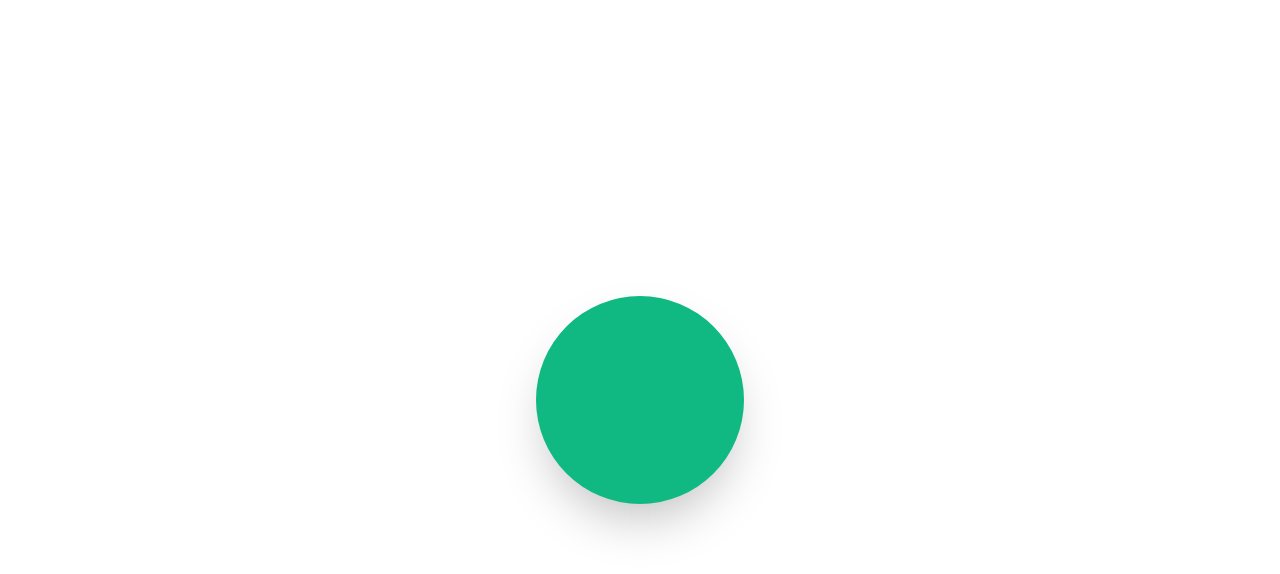
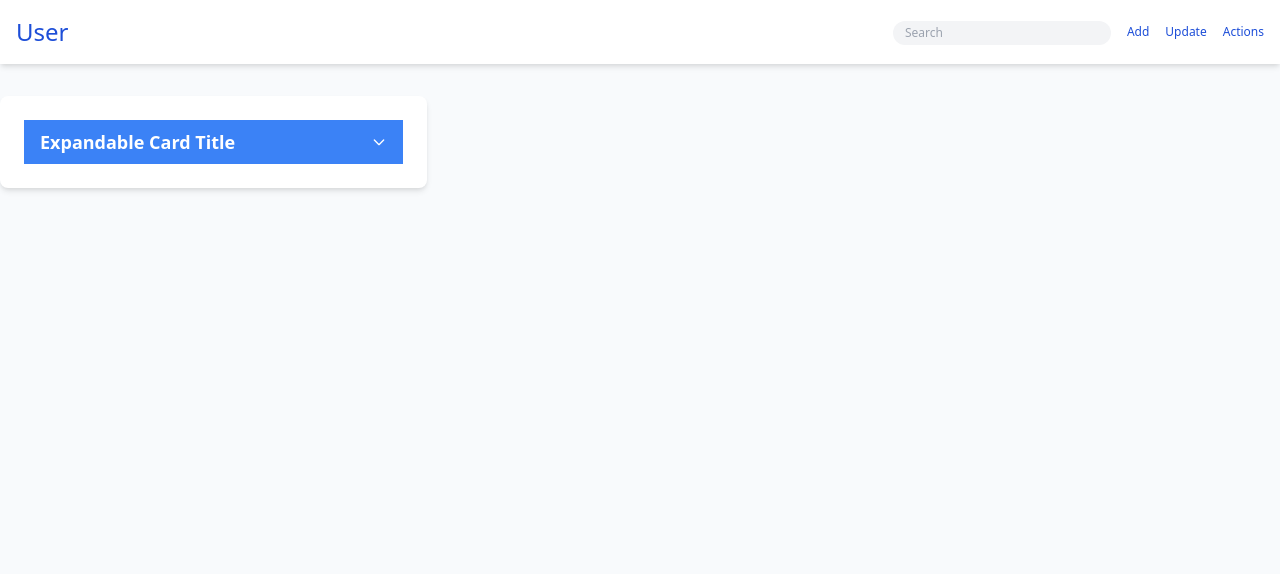
Before and after one commit to tahsin-hasan-m4/tailwind-demo, a website: page build/index.html in a window 1280 px wide. Drawn offline with nearby package versions, Linux system fonts and the light colour scheme.

Commit message:
User screen initiated

```diff
--- a/build/index.html
+++ b/build/index.html
@@ -4,10 +4,97 @@
     <meta charset="UTF-8">
     <meta name="viewport" content="width=device-width, initial-scale=1.0">
     <link rel="stylesheet" href="css/style.css">
-    <title>My Tailwind Project</title>
+    <title>User Maintenance</title>
+    <!-- Add the Tailwind CSS CDN or link to your local stylesheet -->
+    <link href="https://cdn.jsdelivr.net/npm/tailwindcss@2.2.15/dist/tailwind.min.css" rel="stylesheet">
 </head>
-<body class="min-h-screen grid place-content-center">
-    <div class="bg-emerald-500 w-52 h-52 rounded-full shadow-2xl">
+<body class="min-h-screen bg-slate-50 dark:bg-black dark:text-white">
+    <nav class="bg-white p-4 shadow-md">
+        <div class="container mx-auto flex justify-between items-center">
+            <!-- Left Section (Page Heading) -->
+            <h1 class="text-2xl font-sans text-blue-700">
+                <a href="#"> User </a>
+            </h1>
+
+            <!-- Right Section (Action Text and Search Field) -->
+            <div class="flex items-center space-x-4">
+                <!-- Search Field -->
+                <div class="relative text-gray-600">
+                    <input type="search" name="search" placeholder="Search" class="bg-gray-100 h-6 px-3 pr-8 rounded-full text-xs focus:outline-none">
+                    <button type="submit" class="absolute right-0 top-0 mt-1 mr-1">
+                    </button>
+                </div>
+
+                <!-- Action Text -->
+                <span class="text-blue-700 text-xs"><a href="#">Add</a></span>
+                <span class="text-blue-700 text-xs"><a href="#">Update</a></span>
+                <span class="text-blue-700 text-xs"><a href="#">Actions</a></span>
+            </div>
+        </div>
+    </nav>
+
+    <!-- Card Container -->
+    <div class="container mx-auto mt-8">
+        <div class="bg-white rounded-lg overflow-hidden shadow-md w-full md:w-2/3 lg:w-1/2 xl:w-1/3 p-6">
+            <!-- Card Header (Expandable) -->
+            <div class="bg-blue-500 text-white py-2 px-4 cursor-pointer">
+                <div class="flex justify-between items-center">
+                    <h2 class="text-lg font-semibold">Expandable Card Title</h2>
+                    <svg
+                        xmlns="http://www.w3.org/2000/svg"
+                        class="h-4 w-4 transform transition-transform duration-300"
+                        fill="none"
+                        viewBox="0 0 24 24"
+                        stroke="currentColor"
+                        id="toggle-card"
+                    >
+                        <path
+                            stroke-linecap="round"
+                            stroke-linejoin="round"
+                            stroke-width="2"
+                            d="M19 9l-7 7-7-7"
+                        />
+                    </svg>
+                </div>
+            </div>
+
+            <!-- Card Content (Initially Hidden) -->
+            <div class="px-4 py-2 hidden" id="card-content">
+                <div class="grid grid-cols-1 md:grid-cols-2 gap-4">
+                    <!-- Left Column -->
+                    <div>
+                        <h3 class="text-lg font-semibold mb-2">Left Column</h3>
+                        <!-- Input Field 1 -->
+                        <div class="mb-4 flex items-center">
+                            <label for="input1" class="w-1/3 text-gray-600 font-medium">Input Field 1</label>
+                            <input type="text" id="input1" class="w-2/3 p-2 border border-gray-300 rounded-lg focus:outline-none focus:ring focus:ring-blue-400">
+                        </div>
+                        <!-- Add your content for the left column here -->
+                    </div>
+
+                    <!-- Right Column -->
+                    <div>
+                        <h3 class="text-lg font-semibold mb-2">Right Column</h3>
+                        <!-- Input Field 2 -->
+                        <div class="mb-4 flex items-center">
+                            <label for="input2" class="w-1/3 text-gray-600 font-medium">Input Field 2</label>
+                            <input type="text" id="input2" class="w-2/3 p-2 border border-gray-300 rounded-lg focus:outline-none focus:ring focus:ring-blue-400">
+                        </div>
+                        <!-- Add your content for the right column here -->
+                    </div>
+                </div>
+            </div>
+        </div>
     </div>
+
+    <!-- JavaScript to Toggle Card Expansion -->
+    <script>
+        const toggleButton = document.getElementById('toggle-card');
+        const cardContent = document.getElementById('card-content');
+
+        toggleButton.addEventListener('click', () => {
+            cardContent.classList.toggle('hidden');
+        });
+    </script>
 </body>
 </html>
```
Also changed, not shown: package.json (added, +20 -0 lines), build/css/style.css, 2 other files.
